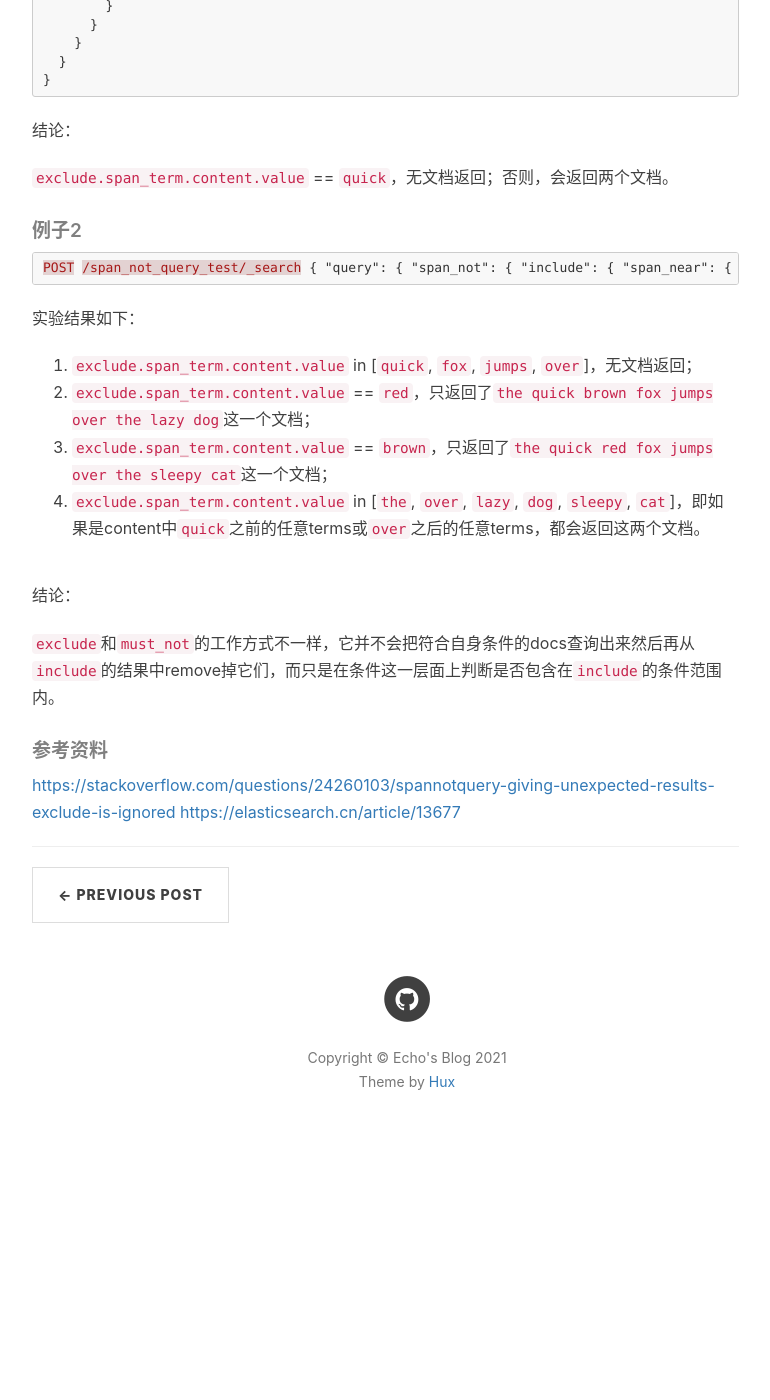
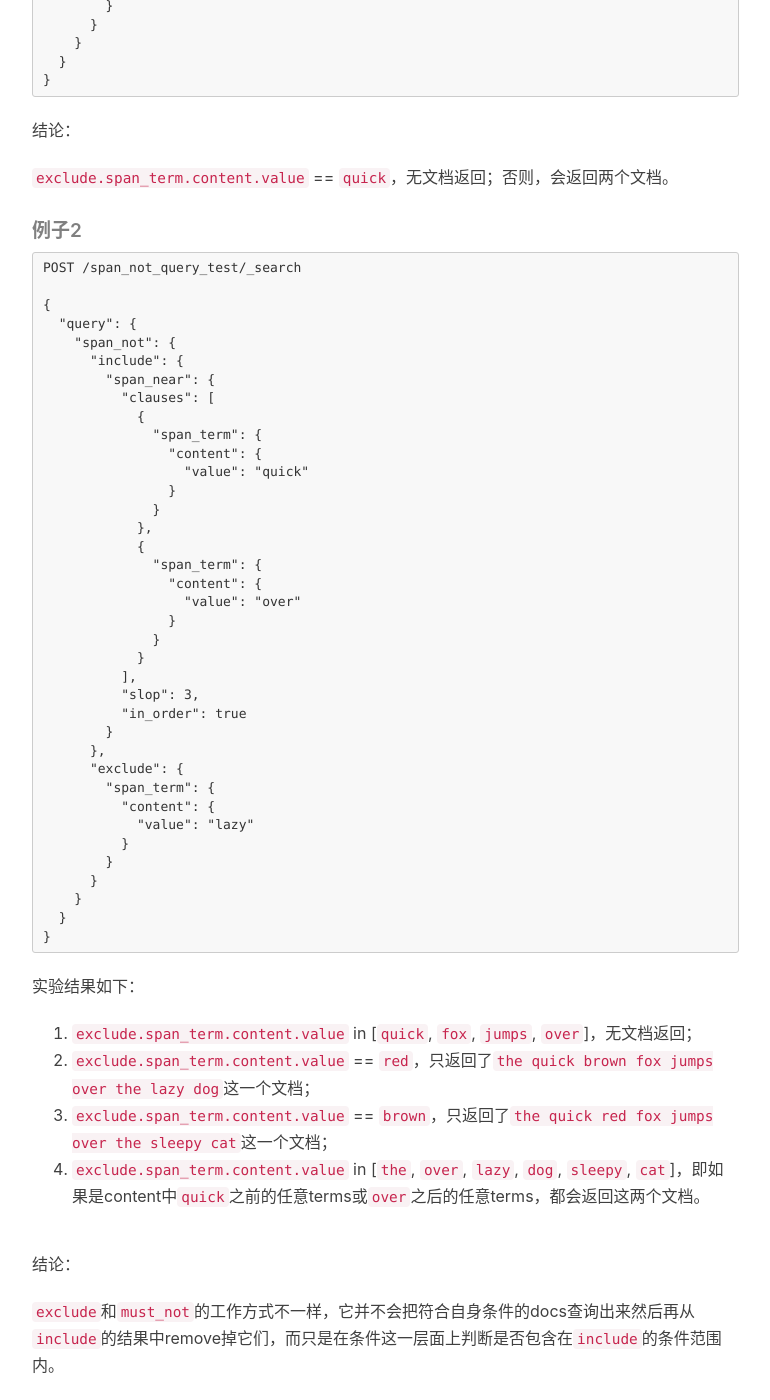
Before and after one commit to yuandghn/yuandghn.github.io, a Jekyll site: the page built from _posts/2021-05-25-how-to-understand-span-not-query-in-elasticsearch.markdown, in a window 1280 px wide and 1400 px high, scrolled down 1603 px. Shown: the whole window, without its empty margins (233-1003 px from the left). Built offline with Jekyll 4.4.1, drawn with Linux system fonts in a browser that asks for light colours; nearby versions of some CDN libraries; comment, search, counter and statistics services are not loaded; before the commit the page ends 2762 px from its top, so only the background shows below that; some of the changed text lies outside the part shown.

Commit message:
Pretty block code

````diff
--- a/_posts/2021-05-25-how-to-understand-span-not-query-in-elasticsearch.markdown
+++ b/_posts/2021-05-25-how-to-understand-span-not-query-in-elasticsearch.markdown
@@ -72,7 +72,7 @@ POST /span_not_query_test/_search
 `exclude.span_term.content.value` == `quick`，无文档返回；否则，会返回两个文档。
 
 ##### 例子2
-```json
+```
 POST /span_not_query_test/_search
 
 {
````
Also changed, not shown: other parts of _posts/2021-05-25-how-to-understand-span-not-query-in-elasticsearch.markdown (+2 -0 lines).
